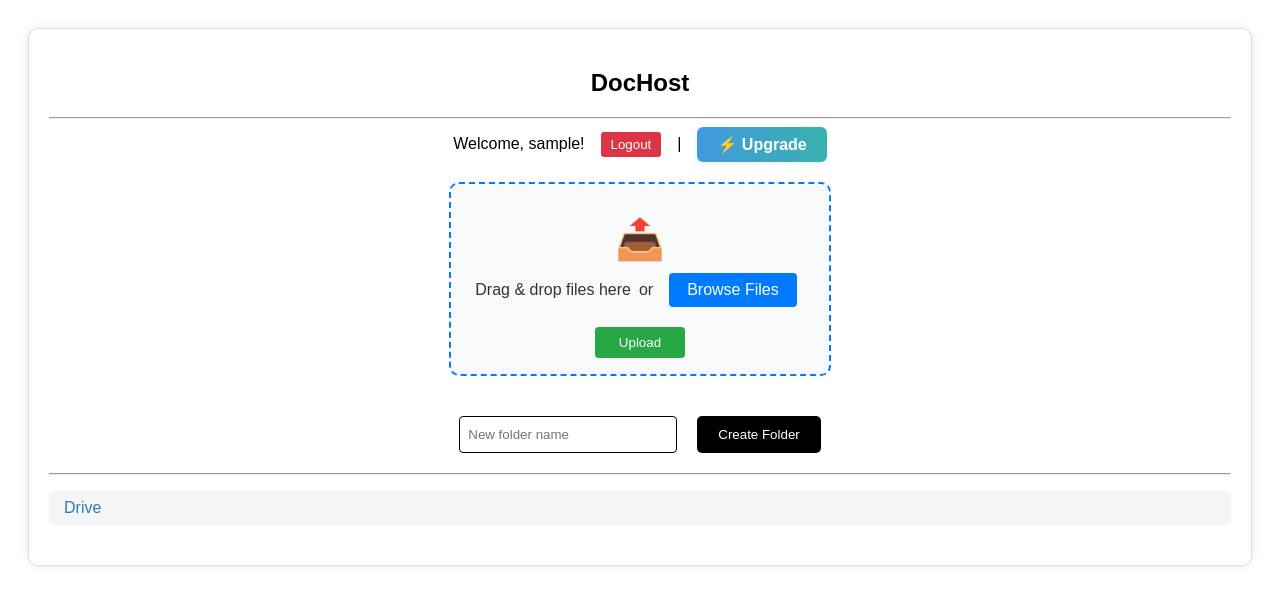
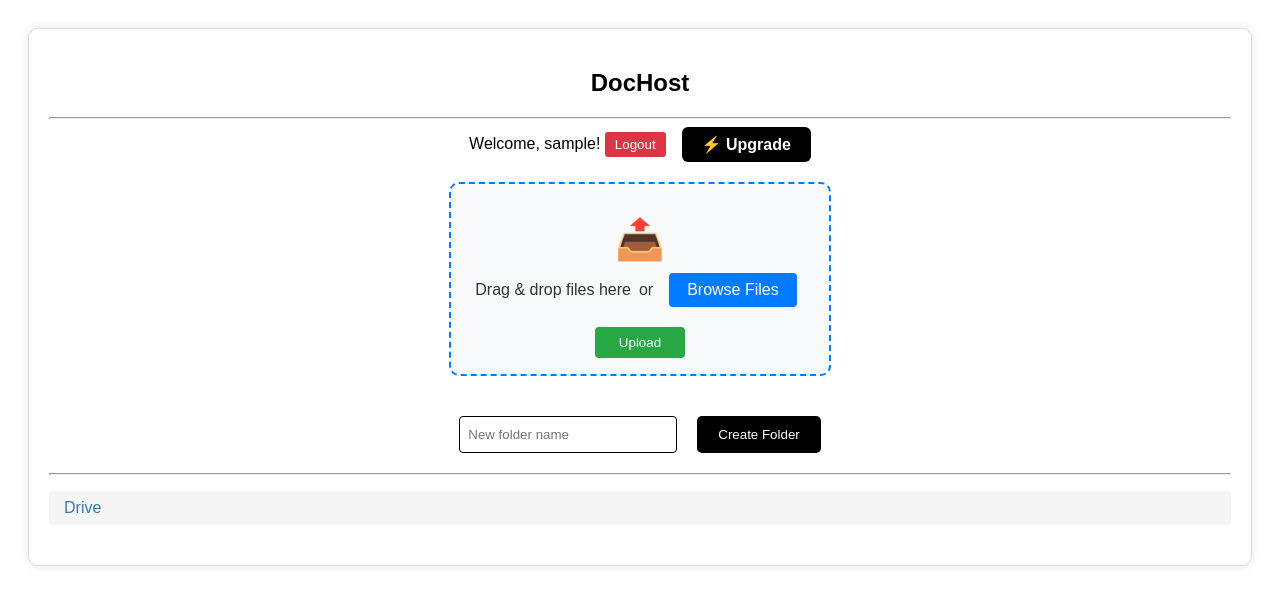
Before and after one commit to kamalkoranga/dochost, a Flask app: page / in a window 1280 px wide. Shown: the top 605 px of the page. Run offline with Flask 3, Linux system fonts and the light colour scheme; the visitor is signed in with stand-in values (Sample User, id 1); data comes from the database, SQL or seed files in the repository; data that the repository does not hold is empty; some libraries are stand-ins or nearby versions.

Commit message:
updated upgrade btn

```diff
--- a/app/static/css/style.css
+++ b/app/static/css/style.css
@@ -343,6 +343,7 @@ body {
   justify-content: center;
   align-items: center;
   gap: 1em;
+  flex-wrap: wrap;
 
   .logout-btn {
     background: #dc3545;
@@ -379,14 +380,16 @@ body {
 }
 
 .upgrade-btn {
-  background: linear-gradient(90deg, #4299e1 0%, #38b2ac 100%);
+  background: black;
   color: #fff;
   border: none;
   border-radius: 6px;
   padding: 8px 20px;
   font-weight: 600;
   font-size: 1em;
-  box-shadow: 0 2px 8px rgba(66, 153, 225, 0.10);
   cursor: pointer;
-  transition: background 0.3s, box-shadow 0.3s;
+
+  &:hover {
+    background-color: #333;
+  }
 }
--- a/app/templates/index.html
+++ b/app/templates/index.html
@@ -9,13 +9,12 @@
 
 
 <div class="user-info">
-  Welcome, {{ username }}!
-  <button class="logout-btn" onclick="window.location.href='{{ url_for('auth.logout') }}'">Logout</button>
-  |
+  <div>
+    Welcome, {{ username }}!
+    <button class="logout-btn" onclick="window.location.href='{{ url_for('auth.logout') }}'">Logout</button>
+  </div>
   <button
   class="upgrade-btn"
-  onmouseover="this.style.background='linear-gradient(90deg,#3182ce 0%,#319795 100%)'; this.style.boxShadow='0 4px 16px rgba(56,178,172,0.15)';"
-  onmouseout="this.style.background='linear-gradient(90deg, #4299e1 0%, #38b2ac 100%)'; this.style.boxShadow='0 2px 8px rgba(66,153,225,0.10)';"
   onclick="window.location.href='{{ url_for('main.pricing') }}'">
   ⚡ Upgrade
 </button>
```
